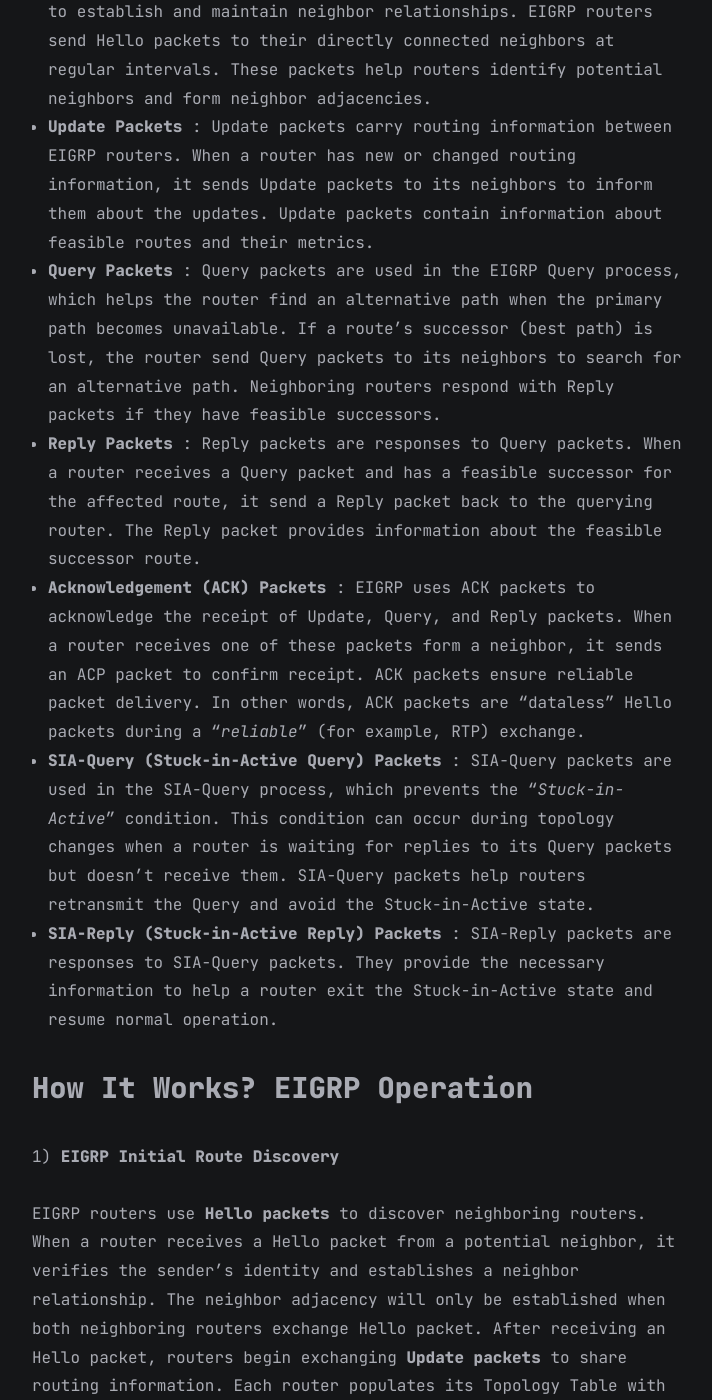
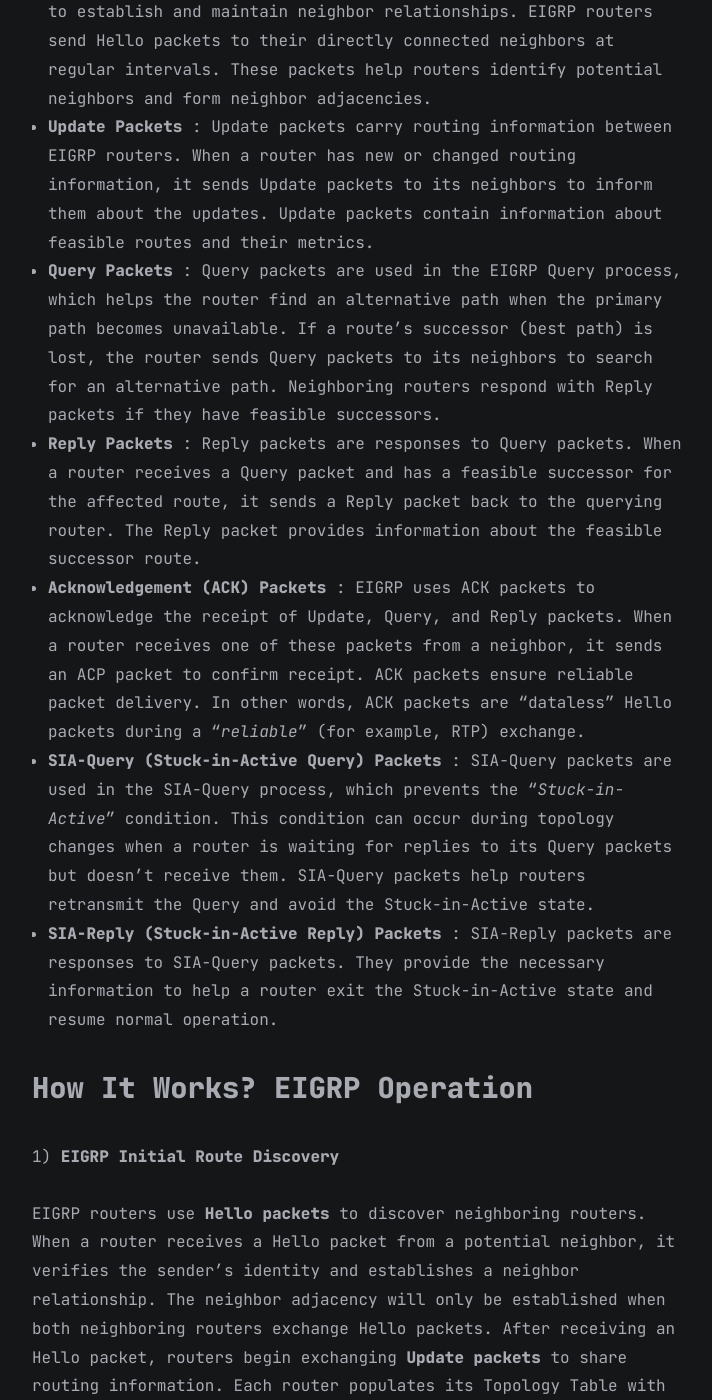
Before and after one commit to faridarif/faridarif.github.io, a Jekyll site: the page built from all_collections/_posts/2023-08-11-EIGRP.md, in a window 1280 px wide and 1400 px high, scrolled down 2316 px. Shown: the whole window, without its empty margins (283-995 px from the left). Built offline with Jekyll 4.4.1, drawn with Linux system fonts in a browser that asks for light colours; some of the changed text lies outside the part shown.

Commit message:
Update 2023-08-11-EIGRP.md

````diff
--- a/all_collections/_posts/2023-08-11-EIGRP.md
+++ b/all_collections/_posts/2023-08-11-EIGRP.md
@@ -23,17 +23,17 @@ EIGRP is a Cisco-proprietary advanced distance-vector routing protocol. EIGRP fa
 ![DTP Table](https://raw.githubusercontent.com/faridarif/faridarif.github.io/master/pictures/EIGRP-Basic-Feature.png){:.align-center}
 
 - Protocol-Dependent Modules (PDMs) : EIGRP uses PDMs to support different routed protocols such as IPv4, IPv6, and legacy protocols IPX and AppleTalk.
-- Authentication : EIGRP supports authentication to ensures that routers only accept routing information from other routers that have been configured with the same password or authentication information. However, authentication does not encrypt the EIGRP routing updates; it only provides a means of authenticating the source of those updates.
+- Authentication : EIGRP supports authentication to ensure that routers only accept routing information from other routers that have been configured with the same password or authentication information. However, authentication does not encrypt the EIGRP routing updates; it only provides a means of authenticating the source of those updates.
 
 ### EIGRP Packet Types
 
-EIGRP uses various types of packets to exchange information and maintaining routing within the network. These packet types are crucial for neighbor discovery, route updates, and overall protocol operation.
+EIGRP uses various types of packets to exchange information and maintain routing within the network. These packet types are crucial for neighbor discovery, route updates, and overall protocol operation.
 
 - **Hello Packets** : Hello packets are used for neighbor discovery and to establish and maintain neighbor relationships. EIGRP routers send Hello packets to their directly connected neighbors at regular intervals. These packets help routers identify potential neighbors and form neighbor adjacencies.
 - **Update Packets** : Update packets carry routing information between EIGRP routers. When a router has new or changed routing information, it sends Update packets to its neighbors to inform them about the updates. Update packets contain information about feasible routes and their metrics.
-- **Query Packets** : Query packets are used in the EIGRP Query process, which helps the router find an alternative path when the primary path becomes unavailable. If a route's successor (best path) is lost, the router send Query packets to its neighbors to search for an alternative path. Neighboring routers respond with Reply packets if they have feasible successors.
-- **Reply Packets** : Reply packets are responses to Query packets. When a router receives a Query packet and has a feasible successor for the affected route, it send a Reply packet back to the querying router. The Reply packet provides information about the feasible successor route.
-- **Acknowledgement (ACK) Packets** : EIGRP uses ACK packets to acknowledge the receipt of Update, Query, and Reply packets. When a router receives one of these packets form a neighbor, it sends an ACP packet to confirm receipt. ACK packets ensure reliable packet delivery. In other words, ACK packets are "dataless" Hello packets during a "*reliable*" (for example, RTP) exchange.
+- **Query Packets** : Query packets are used in the EIGRP Query process, which helps the router find an alternative path when the primary path becomes unavailable. If a route's successor (best path) is lost, the router sends Query packets to its neighbors to search for an alternative path. Neighboring routers respond with Reply packets if they have feasible successors.
+- **Reply Packets** : Reply packets are responses to Query packets. When a router receives a Query packet and has a feasible successor for the affected route, it sends a Reply packet back to the querying router. The Reply packet provides information about the feasible successor route.
+- **Acknowledgement (ACK) Packets** : EIGRP uses ACK packets to acknowledge the receipt of Update, Query, and Reply packets. When a router receives one of these packets from a neighbor, it sends an ACP packet to confirm receipt. ACK packets ensure reliable packet delivery. In other words, ACK packets are "dataless" Hello packets during a "*reliable*" (for example, RTP) exchange.
 - **SIA-Query (Stuck-in-Active Query) Packets** : SIA-Query packets are used in the SIA-Query process, which prevents the "*Stuck-in-Active*" condition. This condition can occur during topology changes when a router is waiting for replies to its Query packets but doesn't receive them. SIA-Query packets help routers retransmit the Query and avoid the Stuck-in-Active state.
 - **SIA-Reply (Stuck-in-Active Reply) Packets** : SIA-Reply packets are responses to SIA-Query packets. They provide the necessary information to help a router exit the Stuck-in-Active state and resume normal operation.
 
@@ -41,20 +41,20 @@ EIGRP uses various types of packets to exchange information and maintaining rout
 
 1) **EIGRP Initial Route Discovery**
 
-EIGRP routers use **Hello packets** to discover neighboring routers. When a router receives a Hello packet from a potential neighbor, it verifies the sender's identity and establishes a neighbor relationship. The neighbor adjacency will only be established when both neighboring routers exchange Hello packet. After receiving an Hello packet, routers begin exchanging **Update packets** to share routing information. Each router populates its Topology Table with the routes and metrics provided by its neighbors. This Topology Table includes potential paths, their metrics, and information about the routers advertising those routes. Routers that received Update packets therefore reply with an **ACK packet** informing their neighbors that they have received the update. It is because EIGRP Update packets use reliable delivery.
+EIGRP routers use **Hello packets** to discover neighboring routers. When a router receives a Hello packet from a potential neighbor, it verifies the sender's identity and establishes a neighbor relationship. The neighbor adjacency will only be established when both neighboring routers exchange Hello packets. After receiving an Hello packet, routers begin exchanging **Update packets** to share routing information. Each router populates its Topology Table with the routes and metrics provided by its neighbors. This Topology Table includes potential paths, their metrics, and information about the routers advertising those routes. Routers that received Update packets therefore reply with an **ACK packet** informing their neighbors that they have received the update. It is because EIGRP Update packets use reliable delivery.
 
-For example, *Router-A* sends an Hello packets to *Router-B*. *Router-B* receives the Hello packet and adds *Router-A* to its neighbor table. *Router-B* then sends an Update packet that contains all routes it know, along with Hello packet to *Router-A*. *Router-A* updates its neighbor table (database) with *Router-B*. Both routers have exchanged Hello packets, the neighbor adjacency is established. *Router-A* adds all update entries from *Router-B* to its topology table. *Router-A* responds to *Router-B* with an ACK (acknowledgement) packet. *Router-A* send an Update packet to *Router-B* advertising the routes that it is aware of, except those learned from *Router-B* (Split Horizon technique). *Router-B* receives the Update packet and adds all update entries from *Router-A* to its topology table. *Router-B* responds to *Router-A* with an ACK packet.
+For example, *Router-A* sends an Hello packets to *Router-B*. *Router-B* receives the Hello packet and adds *Router-A* to its neighbor table. *Router-B* then sends an Update packet that contains all routes it know, along with a Hello packet, to *Router-A*. *Router-A* updates its neighbor table (database) with *Router-B*. Both routers have exchanged Hello packets; the neighbor adjacency is established. *Router-A* adds all update entries from *Router-B* to its topology table. *Router-A* responds to *Router-B* with an ACK (acknowledgement) packet. *Router-A* sends an Update packet to *Router-B* advertising the routes that it is aware of, except those learned from *Router-B* (Split Horizon technique). *Router-B* receives the Update packet and adds all update entries from *Router-A* to its topology table. *Router-B* responds to *Router-A* with an ACK packet.
 
 2) **EIGRP Metrics**
 
 A metric is a numerical value that represents the "*cost*" of using a particular route, or attributes or characteristics of that route. The lowest metric value indicates the best route.  EIGRP's metric is a composite value calculated using a formula and based on various factors :
 
-- **Bandwidth (most important)** : This represent the available bandwidth of the link and measured in kilobit per second (Kbps). **Higher bandwidth** results in a lower metric (best route).
-- **Delay (most important)** : Delay represents the time it takes for a packet to traverse the link and measured in microseconds (usec). **Lower delay** values lead to lower metrics (best route).
-- **Reliability (optional)** : Reliability is a measure of link stability, ranging from 0 (least reliable) to 255 (most reliable). More reliable links have lower metric (best route).
-- **Load (optional)** : Load refers to the link's current traffic load as a fraction of 255 (255/255 is completely saturated). Lower load values result in lower metric (best route). `txload` is transmit load and `rxload` is receive load.
+- **Bandwidth (most important)** : This represents the available bandwidth of the link and is measured in kilobits per second (Kbps). **Higher bandwidth** results in a lower metric (best route).
+- **Delay (most important)** : Delay represents the time it takes for a packet to traverse the link and is measured in microseconds (usec). **Lower delay** values lead to lower metrics (best route).
+- **Reliability (optional)** : Reliability is a measure of link stability, ranging from 0 (least reliable) to 255 (most reliable). More reliable links have a lower metric (best route).
+- **Load (optional)** : Load refers to the link's current traffic load as a fraction of 255 (255/255 is completely saturated). Lower load values result in a lower metric (best route). `txload` is transmit load and `rxload` is receive load.
 
-These information can be seen using the command :
+This information can be seen using the command :
 ```bash
 Router# show interface <interface-id>
 ```
````
Also changed, not shown: other parts of all_collections/_posts/2023-08-11-EIGRP.md (+3 -3 lines).
